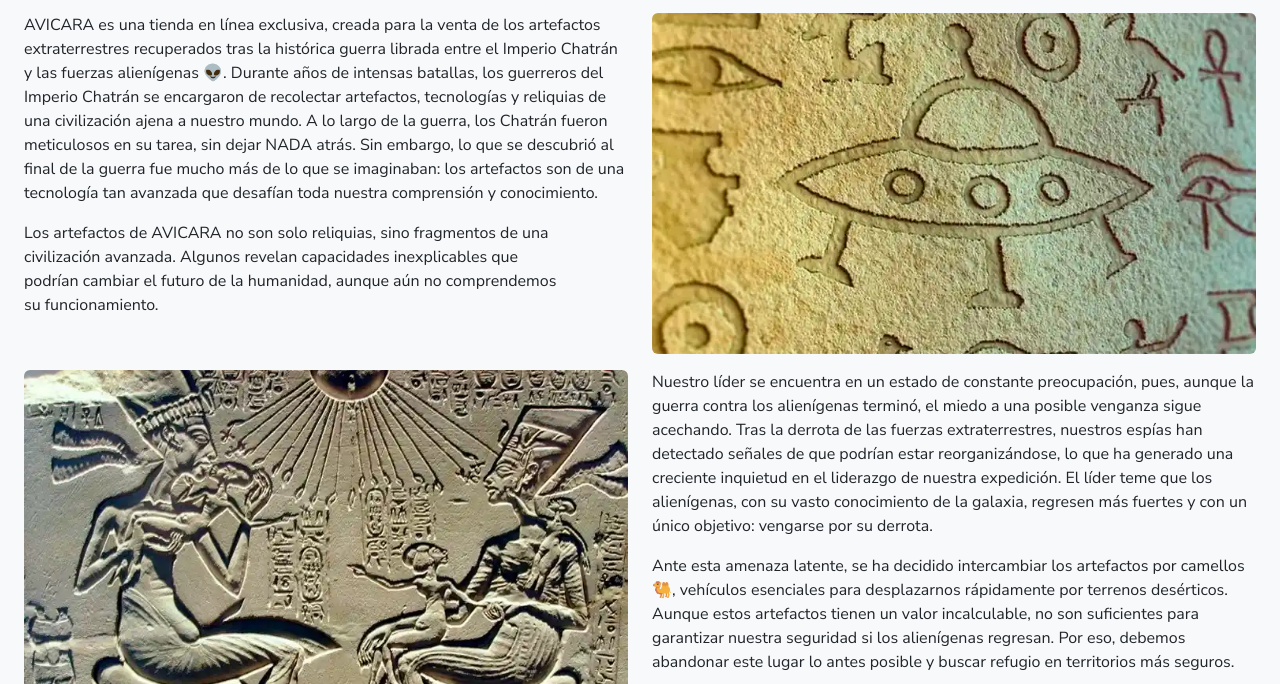
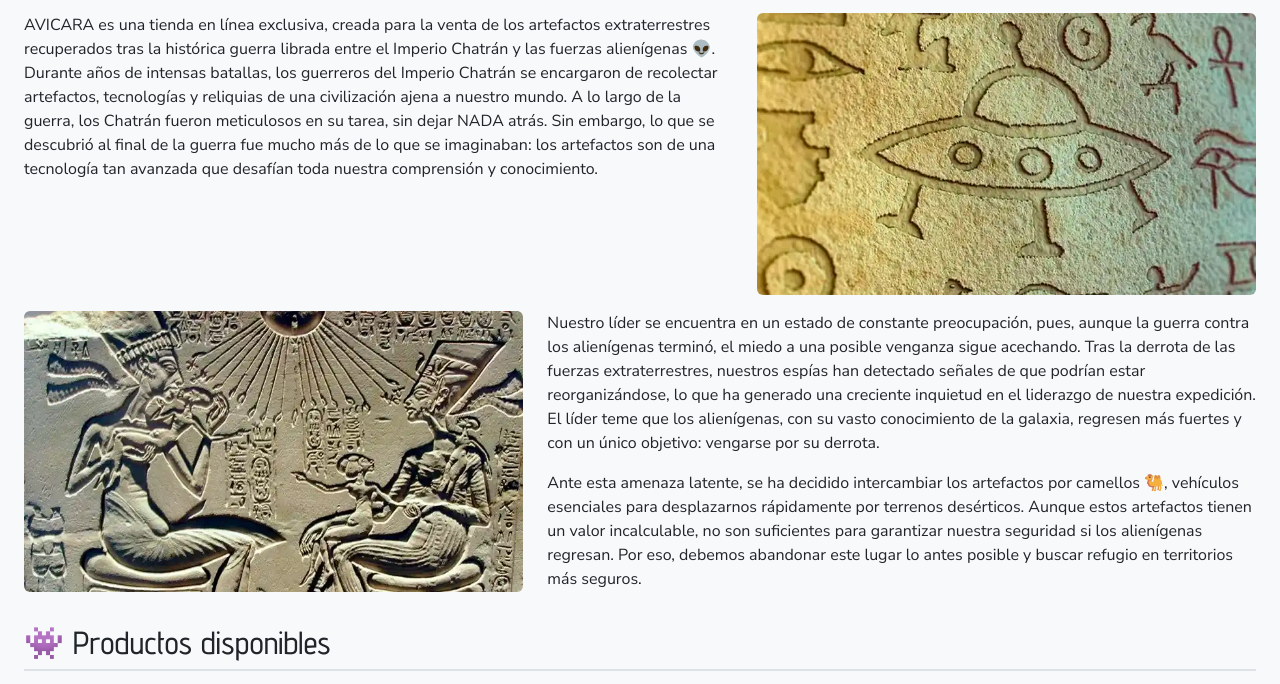
Before and after one commit to corbalan-nicolas/idm-parcial-2, a plain HTML site: page index.html in a window 1280 px wide. Shown: the part 698-1382 px from the top of the page. Drawn offline with nearby package versions, Linux system fonts and the light colour scheme.

Commit message:
Algunas correcciones en la sección de Introducción

```diff
--- a/css/styles.css
+++ b/css/styles.css
@@ -392,6 +392,10 @@ footer ul {
     #metodoPago p{
         width: 50%;
     }
+
+    .w-lg-100 {
+        width: 100% !important; /* el class="w-75" de bootstrap me lo pisa, así que no me queda otra que usar !important 😔 */
+    }
 }
 
 /* X-Large devices (large desktops, 1200px and up) */
--- a/index.html
+++ b/index.html
@@ -112,32 +112,30 @@
 
 
     <main id="main" class="container-xxl pt-5 bg-light rounded-top">
-
         <section id="sobreNosotros" class="container-xxl">
             <h2 class="border-bottom pb-2 mb-3 border-2">🙌 Sobre nosotros</h2>
             <div class="row mb-3">
-                <div class="col-12 col-md-6">
+                <div class="col-12 col-lg-8 col-xl-7">
                     <div>
                         <p>AVICARA es una tienda en línea exclusiva, creada para la venta de los artefactos extraterrestres recuperados tras la histórica guerra librada entre el Imperio Chatrán y las fuerzas alienígenas 👽. Durante años de intensas batallas, los guerreros del Imperio Chatrán se encargaron de recolectar artefactos, tecnologías y reliquias de una civilización ajena a nuestro mundo. A lo largo de la guerra, los Chatrán fueron meticulosos en su tarea, sin dejar NADA atrás. Sin embargo, lo que se descubrió al final de la guerra fue mucho más de lo que se imaginaban: los artefactos son de una tecnología tan avanzada que desafían toda nuestra comprensión y conocimiento.</p>
-                        <p>Los artefactos de AVICARA no son solo reliquias, sino fragmentos de una civilización avanzada. Algunos revelan capacidades inexplicables que podrían cambiar el futuro de la humanidad, aunque aún no comprendemos su funcionamiento.</p>
                     </div>
                 </div>
-                <div class="col-12 col-md-6">
-                    <div>
-                        <img class="img-fluid rounded mx-auto" src="img/ovni-en-egipto.webp" alt="Foto que representa la llegada de los ovnis a egipto">
+                <div class="col-12 col-lg-4 col-xl-5">
+                    <div class="mx-auto w-75 w-lg-100">
+                        <img class="img-fluid rounded" src="img/ovni-en-egipto.webp" alt="Foto que representa la llegada de los ovnis a egipto">
                     </div>
                 </div>
             </div>
             <div class="row mb-3">
-                <div class="col-12 col-md-6">
+                <div class="col-12 col-lg-8 col-xl-7">
                     <div>
                         <p>Nuestro líder se encuentra en un estado de constante preocupación, pues, aunque la guerra contra los alienígenas terminó, el miedo a una posible venganza sigue acechando. Tras la derrota de las fuerzas extraterrestres, nuestros espías han detectado señales de que podrían estar reorganizándose, lo que ha generado una creciente inquietud en el liderazgo de nuestra expedición. El líder teme que los alienígenas, con su vasto conocimiento de la galaxia, regresen más fuertes y con un único objetivo: vengarse por su derrota.</p>
                         <p>Ante esta amenaza latente, se ha decidido intercambiar los artefactos por camellos 🐫, vehículos esenciales para desplazarnos rápidamente por terrenos desérticos. Aunque estos artefactos tienen un valor incalculable, no son suficientes para garantizar nuestra seguridad si los alienígenas regresan. Por eso, debemos abandonar este lugar lo antes posible y buscar refugio en territorios más seguros.</p>
                     </div>
                 </div>
-                <div class="col-12 col-md-6 order-md-first">
-                    <div>
-                        <img class="img-fluid rounded mx-auto" src="img/ovni-en-jeroglifico-egipcio.webp" alt="Foto que representa la llegada de los aliens a egipto, pero con otras intenciones...">
+                <div class="col-12 col-lg-4 col-xl-5 order-lg-first">
+                    <div class="mx-auto w-75 w-lg-100">
+                        <img class="img-fluid rounded" src="img/ovni-en-jeroglifico-egipcio.webp" alt="Foto que representa la llegada de los aliens a egipto, pero con otras intenciones...">
                     </div>
                 </div>
             </div>
@@ -373,7 +371,6 @@
                 </div>
             </div>
         </section>
-
     </main>
 
 
```
